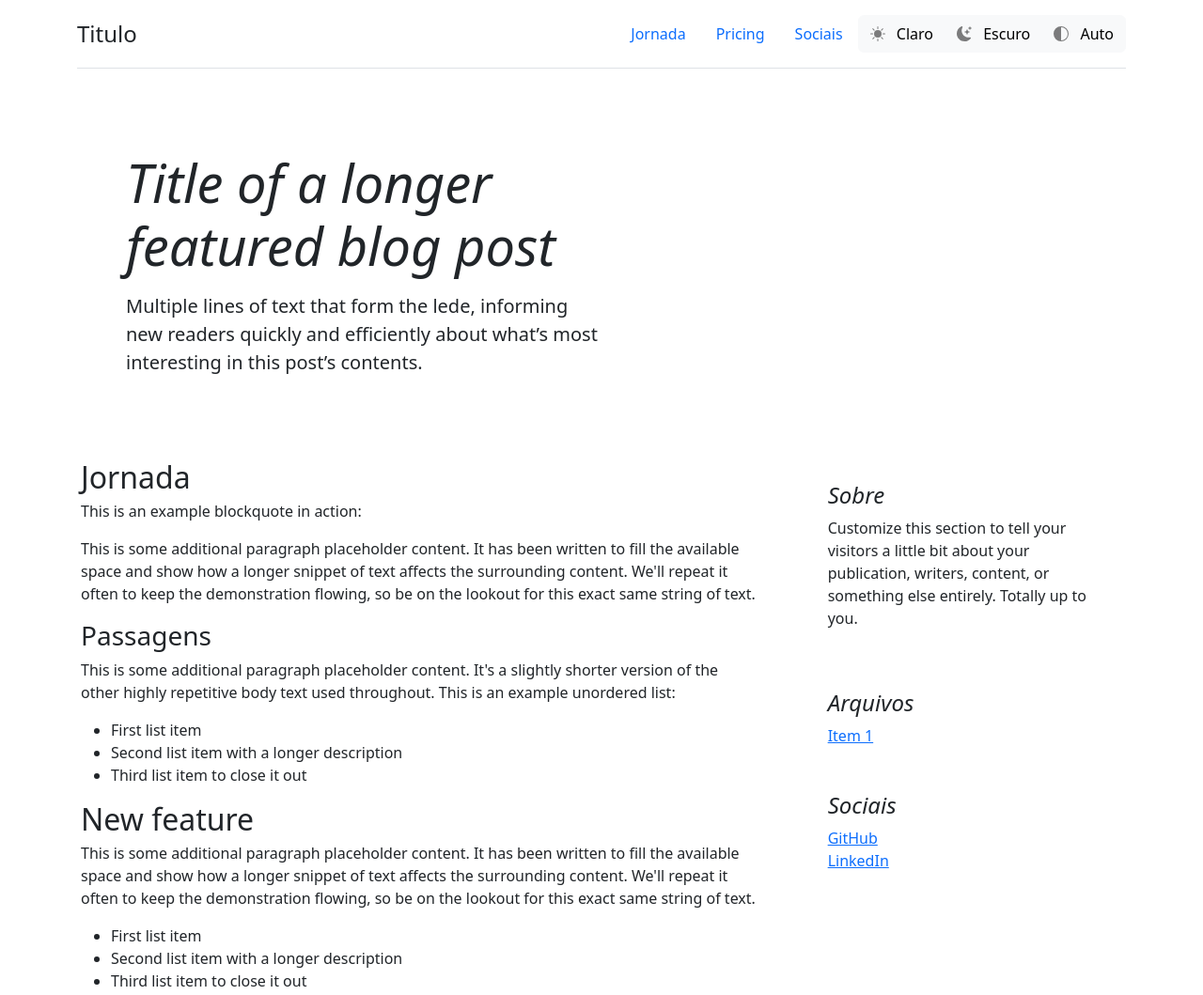
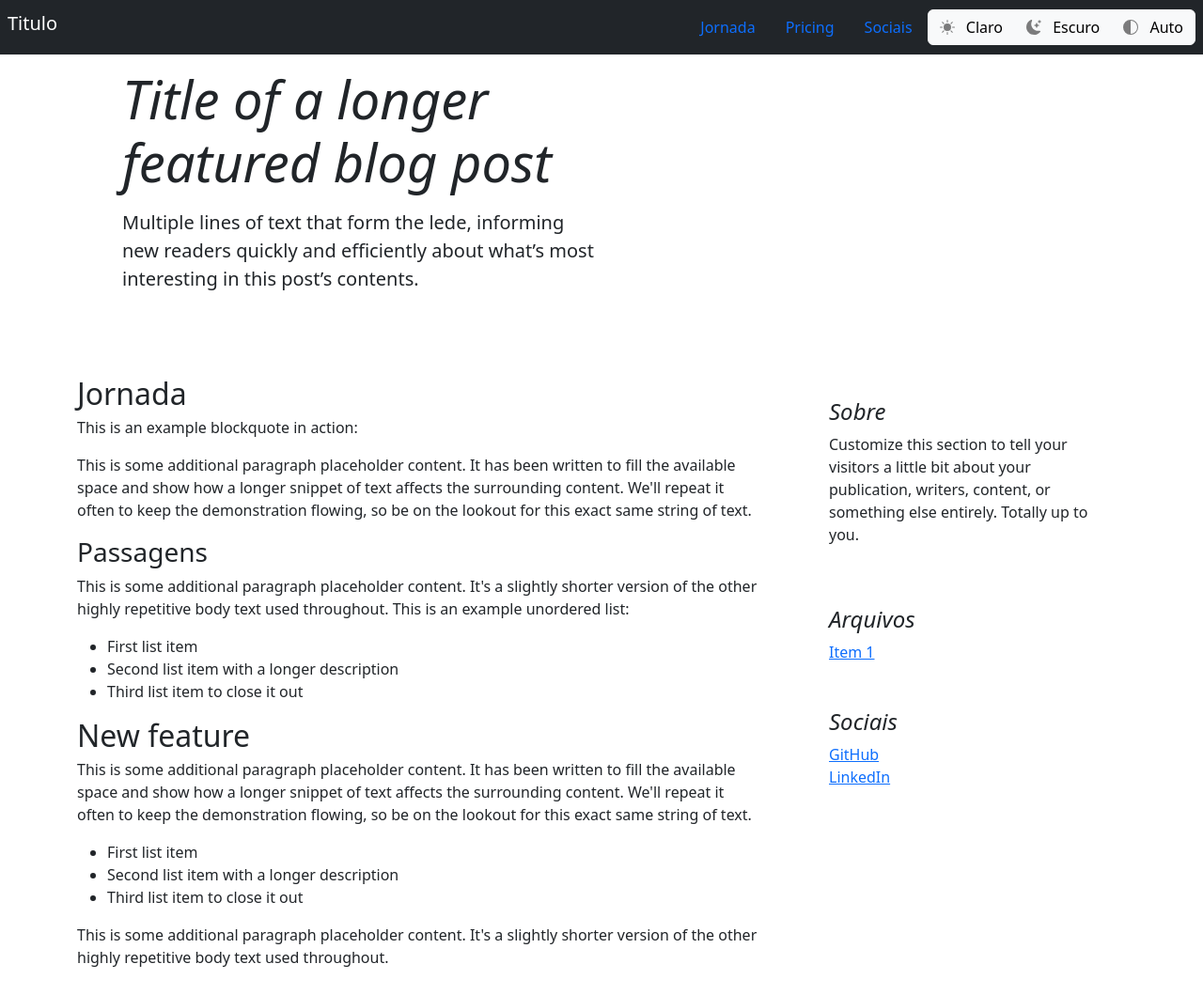
Before and after one commit to maarlonsantos/maarlonsantos.github.io, a plain HTML site: page index.html in a window 1280 px wide. Shown: the top 1059 px of the page at 94% size. Drawn offline with nearby package versions, Linux system fonts and the light colour scheme; a script that the page names is missing.

Commit message:
ajusta navbar quando houver a mudanca de tema

```diff
--- a/css/main.css
+++ b/css/main.css
@@ -63,27 +63,3 @@ img {
 body {
   overflow-y: scroll
 }
-
-/* Style the header
-.header {
-  padding: 10px 16px;
-  background: #555;
-  color: #f1f1f1;
-}*/
-
-/* Page content */
-.content {
-  padding: 16px;
-}
-
-/* The sticky class is added to the header with JS when it reaches its scroll position */
-.sticky {
-  position: fixed;
-  top: 0;
-  width: auto;
-}
-
-/* Add some top padding to the page content to prevent sudden quick movement (as the header gets a new position at the top of the page (position:fixed and top:0) */
-.sticky + .content {
-  padding-top: 102px;
-}
--- a/index.html
+++ b/index.html
@@ -39,20 +39,16 @@
       body {overflow-y: scroll}
     </style>
 
-  <div class="container sticky-top bg-auto opacity-100" >
-<!-- <nav class="navbar navbar-default navbar-fixed-top"> -->
-  <!-- <div class=" container"> -->
-    <header class="d-flex flex-wrap justify-content-center py-3 mb-4 border-bottom text bg-auto-reverse">
-      <!-- <a href="/" class="d-flex align-items-center mb-3 mb-md-0 me-md-auto text-dark text-decoration-none">
-        <svg class="bi me-2" width="40" height="32"><use xlink:href="#bootstrap"/></svg> -->
-        <h1 class="fs-4 d-flex align-items-center mb-3 mb-md-0 me-md-auto text-decoration-none">Titulo</h1>
-      <!-- </a> -->
+<nav class="navbar navbar-expand-md navbar-dark fixed-top bg-dark p-2">
+    <h1 class="navbar-brand text-decoration-none ">Titulo</h1>
 
+    <div class="collapse navbar-collapse flex-row-reverse" id="navbarCollapse">
       <ul class="nav nav-pills">
         <li class="nav-item"><a href="#jornada" class="nav-link">Jornada</a></li>
         <li class="nav-item"><a href="#" class="nav-link">Pricing</a></li>
         <li class="nav-item"><a href="#sociais" class="nav-link">Sociais</a></li>
       </ul>
+    </div>
 
       <div class="d-flex flex-row-reverse">
         <div class="btn-group">
@@ -73,10 +69,8 @@
           </button>
         </div>
       </div>
-
-    </header>
   </div>
-<!-- </nav> -->
+</nav>
 
 <main class="container content">
 
@@ -96,8 +90,8 @@
         <path d="M8 12a4 4 0 1 0 0-8 4 4 0 0 0 0 8zM8 0a.5.5 0 0 1 .5.5v2a.5.5 0 0 1-1 0v-2A.5.5 0 0 1 8 0zm0 13a.5.5 0 0 1 .5.5v2a.5.5 0 0 1-1 0v-2A.5.5 0 0 1 8 13zm8-5a.5.5 0 0 1-.5.5h-2a.5.5 0 0 1 0-1h2a.5.5 0 0 1 .5.5zM3 8a.5.5 0 0 1-.5.5h-2a.5.5 0 0 1 0-1h2A.5.5 0 0 1 3 8zm10.657-5.657a.5.5 0 0 1 0 .707l-1.414 1.415a.5.5 0 1 1-.707-.708l1.414-1.414a.5.5 0 0 1 .707 0zm-9.193 9.193a.5.5 0 0 1 0 .707L3.05 13.657a.5.5 0 0 1-.707-.707l1.414-1.414a.5.5 0 0 1 .707 0zm9.193 2.121a.5.5 0 0 1-.707 0l-1.414-1.414a.5.5 0 0 1 .707-.707l1.414 1.414a.5.5 0 0 1 0 .707zM4.464 4.465a.5.5 0 0 1-.707 0L2.343 3.05a.5.5 0 1 1 .707-.707l1.414 1.414a.5.5 0 0 1 0 .708z"/>
     </symbol>
   </svg>
-
-  <div class="p-4 p-md-5 mb-4 rounded text-bg-reverse">
+<br>
+  <div class="p-4 p-md-5 mb-4 rounded text-bg-reverse content">
     <div class="col-md-6 px-0">
       <h1 class="display-4 fst-italic">Title of a longer featured blog post</h1>
       <p class="lead my-3">Multiple lines of text that form the lede, informing new readers quickly and efficiently about what’s most interesting in this post’s contents.</p>
```
